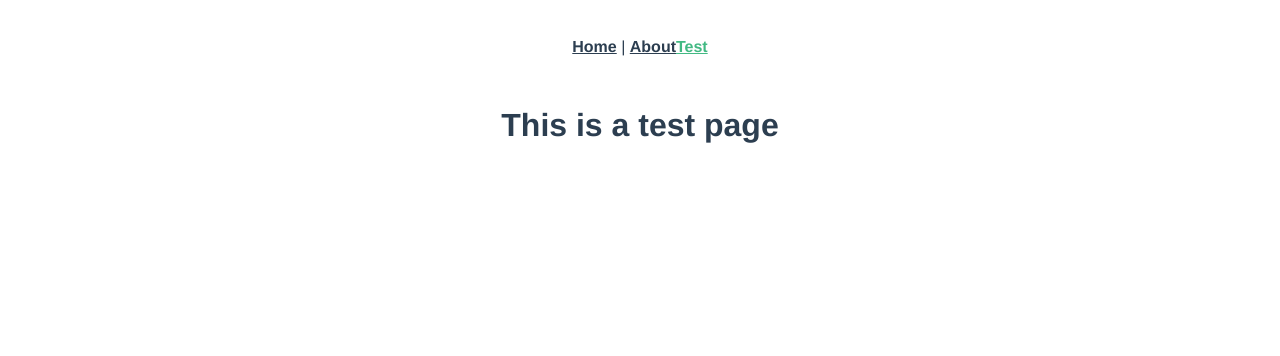
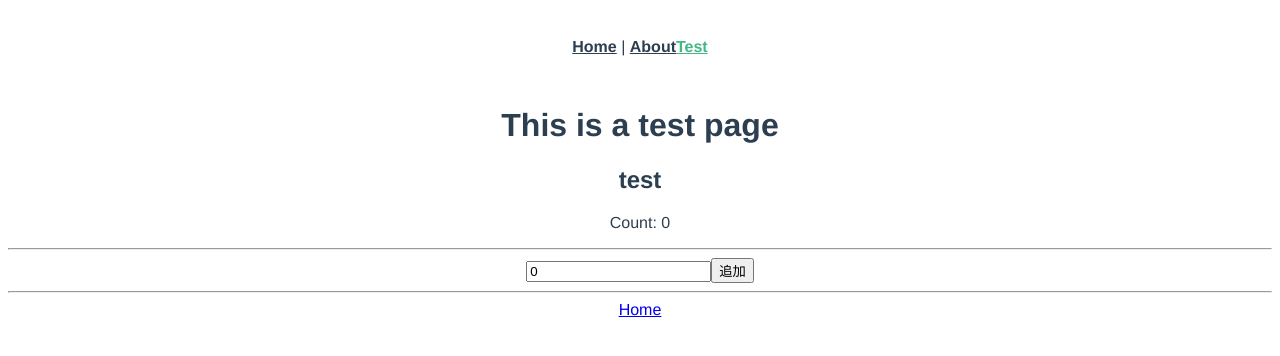
Before and after one commit to yutakamurata-eizo/vue-element-project, a Vue app: page /test in a window 1280 px wide. Shown: the top 356 px of the page. Built offline with nearby package versions, Linux system fonts and the light colour scheme.

Commit message:
Vuexの設定

```diff
--- /dev/null
+++ b/src/components/TestComp.vue
@@ -0,0 +1,39 @@
+<template>
+  <div class="test">
+    <h2>{{ msg }}</h2>
+    <p>Count: {{ count }}</p>
+    <hr />
+    <input type="number" v-model="num" />
+    <button @click="doAdd">追加</button>
+    <hr />
+    <div>
+      <router-link to="/">Home</router-link>
+    </div>
+  </div>
+</template>
+
+<script>
+import store from '@/store.js'
+
+export default {
+  name: 'TestComp',
+  props: {
+    msg: String
+  },
+  data: function () {
+    return {
+      num: 0
+    }
+  },
+  computed: {
+    count () {
+      return store.getters.count
+    }
+  },
+  methods: {
+    doAdd () {
+      store.dispatch('increment', { cnt: this.num })
+    }
+  }
+}
+</script>
--- a/src/store.js
+++ b/src/store.js
@@ -5,12 +5,21 @@ Vue.use(Vuex)
 
 export default new Vuex.Store({
   state: {
-
+    count: 0
+  },
+  getters: {
+    count (state) {
+      return state.count
+    }
   },
   mutations: {
-
+    increment (state, payload) {
+      state.count += payload.cnt * 1
+    }
   },
   actions: {
-
+    increment ({ commit }, payload) {
+      commit('increment', payload)
+    }
   }
 })
--- a/src/views/Test.vue
+++ b/src/views/Test.vue
@@ -1,5 +1,29 @@
 <template>
   <div class="test">
     <h1>This is a test page</h1>
+    <TestComp msg="test" />
   </div>
 </template>
+
+<script>
+// import store from '@/store.js'
+import TestComp from '@/components/TestComp.vue'
+
+// 直接ステートを取得
+// console.log('store', store.state.count)
+// ミューテーションを実行
+// store.commit('increment', { cnt: 3 })
+// ゲッターでデータを取得
+// console.log('getters', store.getters.count)
+// アクションを実行
+// store.dispatch('increment', { cnt: 5 })
+// ゲッターでデータを取得
+// console.log('getters', store.getters.count)
+
+export default {
+  name: 'test',
+  components: {
+    TestComp
+  }
+}
+</script>
```
